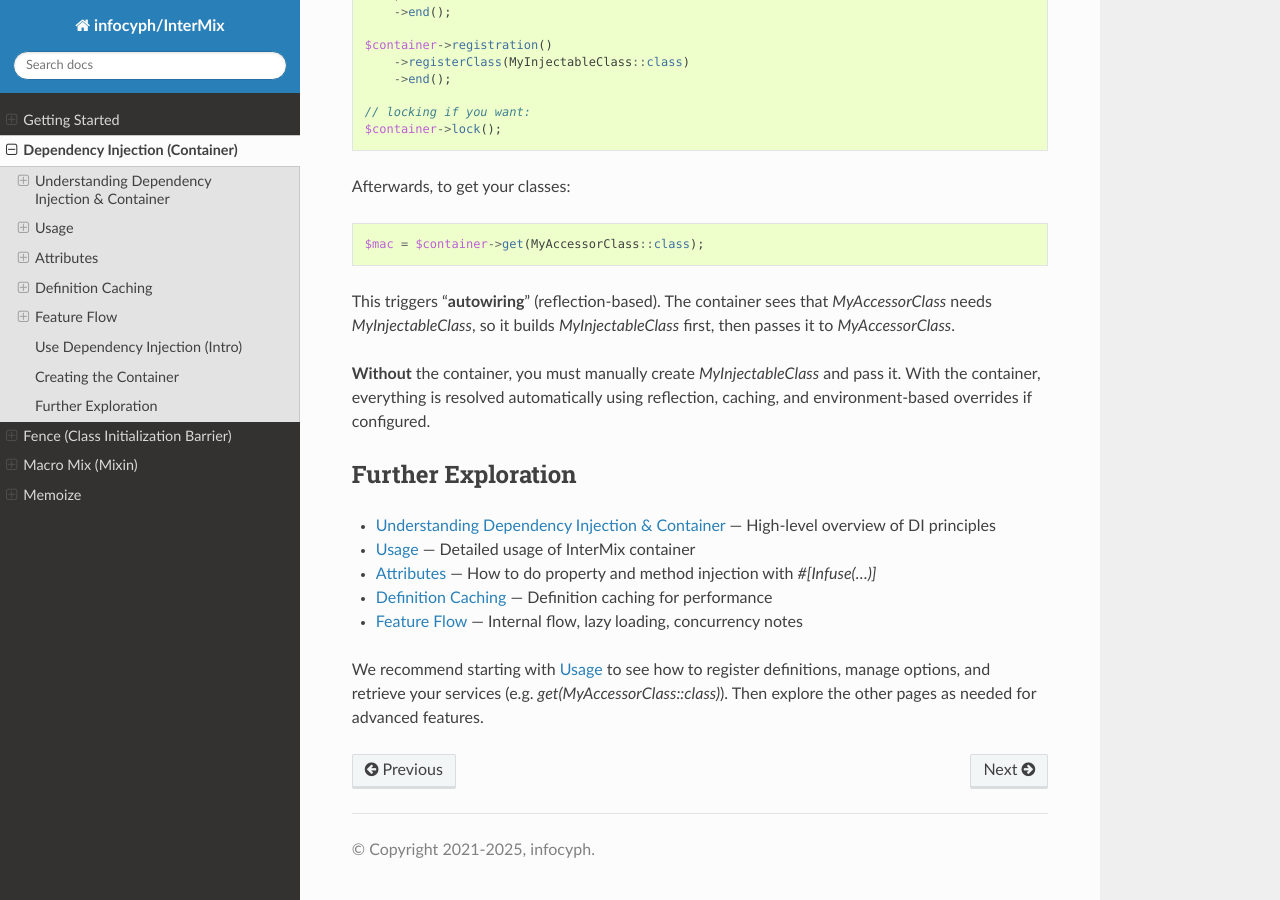
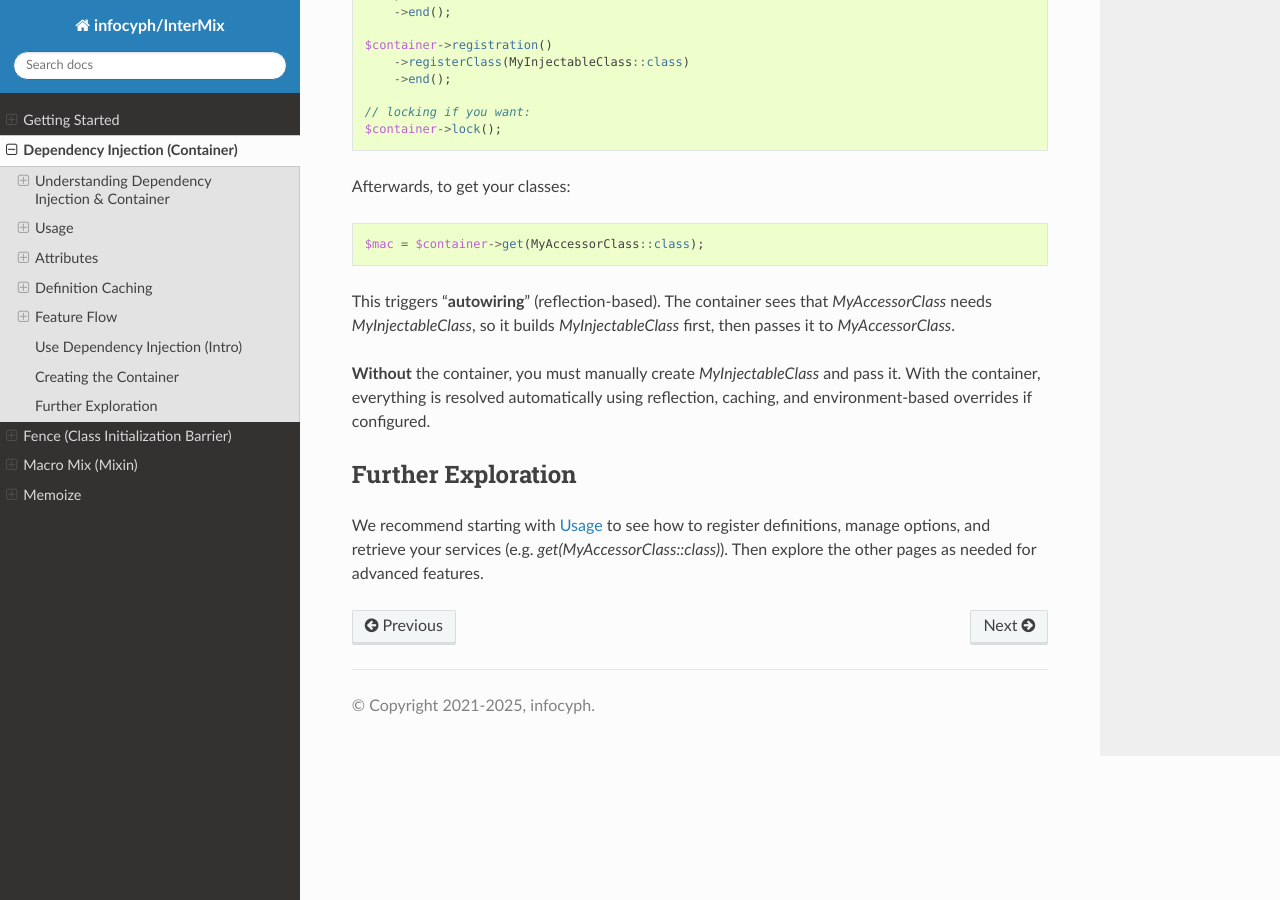
Before and after one commit to infocyph/InterMix, a Sphinx documentation site: the page built from docs/container.rst, in a window 1280 px wide and 900 px high, scrolled down 1420 px. Built offline with Sphinx 7.4.7 and the Read the Docs theme 3.1.0, drawn with Linux system fonts in a browser that asks for light colours.

Commit message:
Update container.rst

```diff
--- a/docs/container.rst
+++ b/docs/container.rst
@@ -112,13 +112,6 @@ and environment-based overrides if configured.
 Further Exploration
 -------------------
 
-
-- :ref:`di.understanding` — High-level overview of DI principles
-- :ref:`di.usage`         — Detailed usage of InterMix container
-- :ref:`di.attribute`     — How to do property and method injection with `#[Infuse(...)]`
-- :ref:`di.cache`         — Definition caching for performance
-- :ref:`di.flow`          — Internal flow, lazy loading, concurrency notes
-
 We recommend starting with :ref:`di.usage` to see how to register definitions, manage options,
 and retrieve your services (e.g. `get(MyAccessorClass::class)`).
 Then explore the other pages as needed for advanced features.
```
